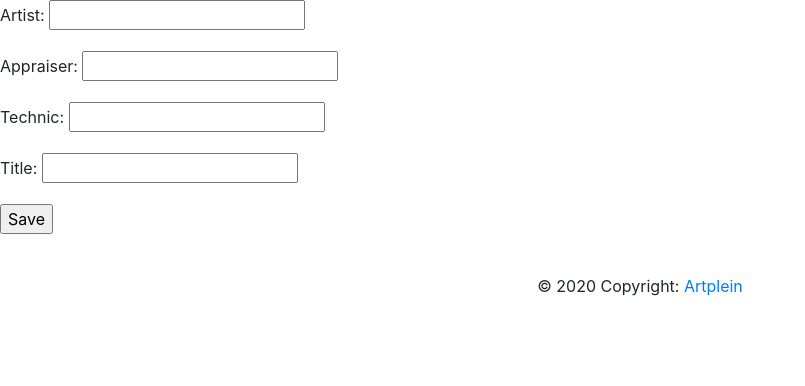
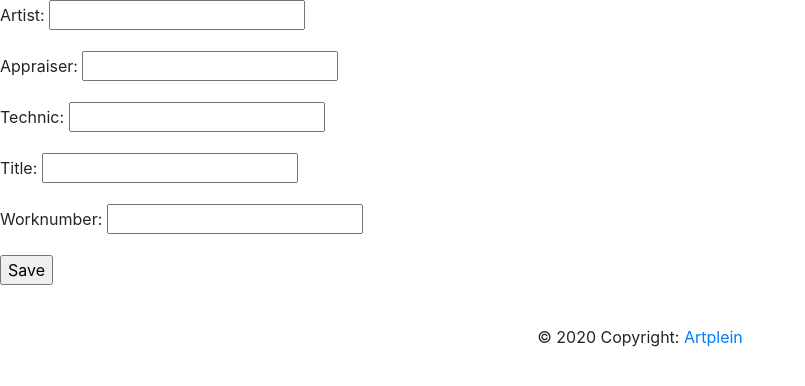
Before and after one commit to godjira-homless/artwork, a Django app: page /extra/create/ in a window 1280 px wide. Shown: the part 56-442 px from the top of the page, without its empty margins (0-805 px from the left). Run offline with Django 3.2, Linux system fonts and the light colour scheme; the visitor is signed in with stand-in values (Sample User, id 1); data that the repository does not hold is empty; some libraries are stand-ins or nearby versions.

Commit message:
some problem null values

```diff
--- a/extra/forms.py
+++ b/extra/forms.py
@@ -14,6 +14,7 @@ class ExtrasForm(forms.ModelForm):
     technic = forms.CharField(max_length=100, required=False)
     ai = forms.CharField(max_length=100, required=False, widget=forms.HiddenInput())
     title = forms.CharField(max_length=255, required=False)
+    worknumber = forms.IntegerField(required=False)
 
     class Meta:
         model = Extras
@@ -23,6 +24,7 @@ class ExtrasForm(forms.ModelForm):
             'appraiser',
             'technic',
             'title',
+            'worknumber',
                   )
 
     def clean_ai(self):
@@ -52,5 +54,9 @@ class ExtrasForm(forms.ModelForm):
         title = self.cleaned_data.get("title")
         return title
 
+    def clean_worknumber(self, commit=True):
+        worknumber = self.cleaned_data.get("worknumber")
+        return worknumber
+
     def __init__(self, *args, **kwargs):
         super(ExtrasForm, self).__init__(*args, **kwargs)
--- a/extra/models.py
+++ b/extra/models.py
@@ -15,6 +15,7 @@ class Extras(models.Model):
     technic = models.ForeignKey(Technics, null=True, blank=True, related_name='technic_extra',
                                   on_delete=models.SET_NULL)
     title = models.CharField(max_length=255, blank=True)
+    worknumber = models.IntegerField(default=0, blank=True, null=False)
     owner = models.ForeignKey(settings.AUTH_USER_MODEL,
                               null=True, blank=True, related_name='extra_owner', on_delete=models.CASCADE)
     modified_by = models.ForeignKey(User, null=True, related_name='extra_modifier', on_delete=models.SET('1'))
--- a/technics/models.py
+++ b/technics/models.py
@@ -12,7 +12,7 @@ class Technics(models.Model):
     modified_by = models.ForeignKey(User, null=True, related_name='technic_modifier', on_delete=models.SET('1'))
     create_date = models.DateTimeField(auto_now_add=True)
     modify_date = models.DateTimeField(auto_now=True)
-    slug = models.SlugField(null=False, unique=True)
+    slug = models.SlugField(null=True, unique=True)
 
     def __str__(self):
         return self.name
@@ -28,6 +28,8 @@ class Technics(models.Model):
 
     def get_unique_slug(self, id, name, obj):
         slug = slugify(name)
+        if slug == '':
+            slug = '1'
         unique_slug = slug
         counter = 1
         while obj.filter(slug=unique_slug).exists():
```
Also changed, not shown: extra/templates/extra_list.html (+15 -7 lines), extra/migrations/0006_extras_worknumber.py (added), extra/migrations/0007_auto_20200309_1108.py (added), technics/migrations/0004_auto_20200309_1102.py (added), technics/migrations/0005_auto_20200309_1105.py (added).
